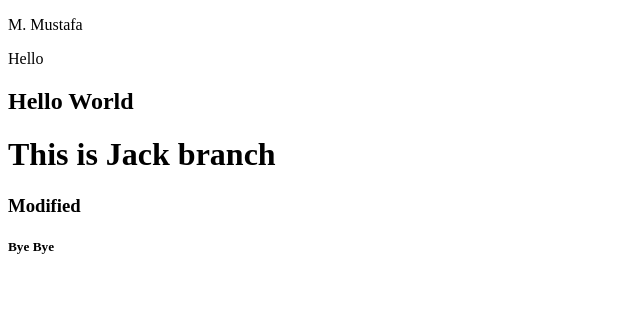
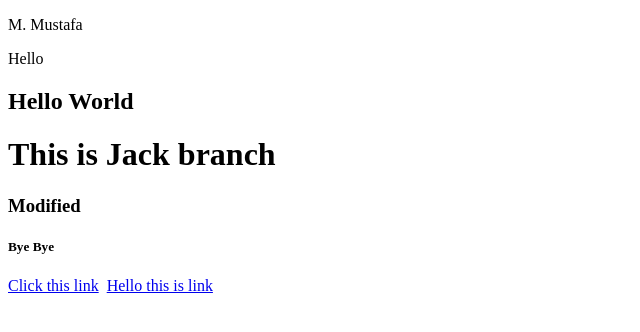
Before and after one commit to Mustafa-270/Project2, a plain HTML site: page index.html in a window 1280 px wide. Shown: the whole page, without its empty margins (0-640 px from the left). Drawn offline with Linux system fonts and the light colour scheme.

Commit message:
added links

```diff
--- a/index.html
+++ b/index.html
@@ -12,5 +12,8 @@
     <h1>This is Jack branch</h1>
     <h3>Modified</h3>
     <h5>Bye Bye</h5>
+    <a href="www">Click this link</a>
+    <img src="" alt="">
+    <a href="www">Hello this is link</a>
 </body>
 </html>
```
